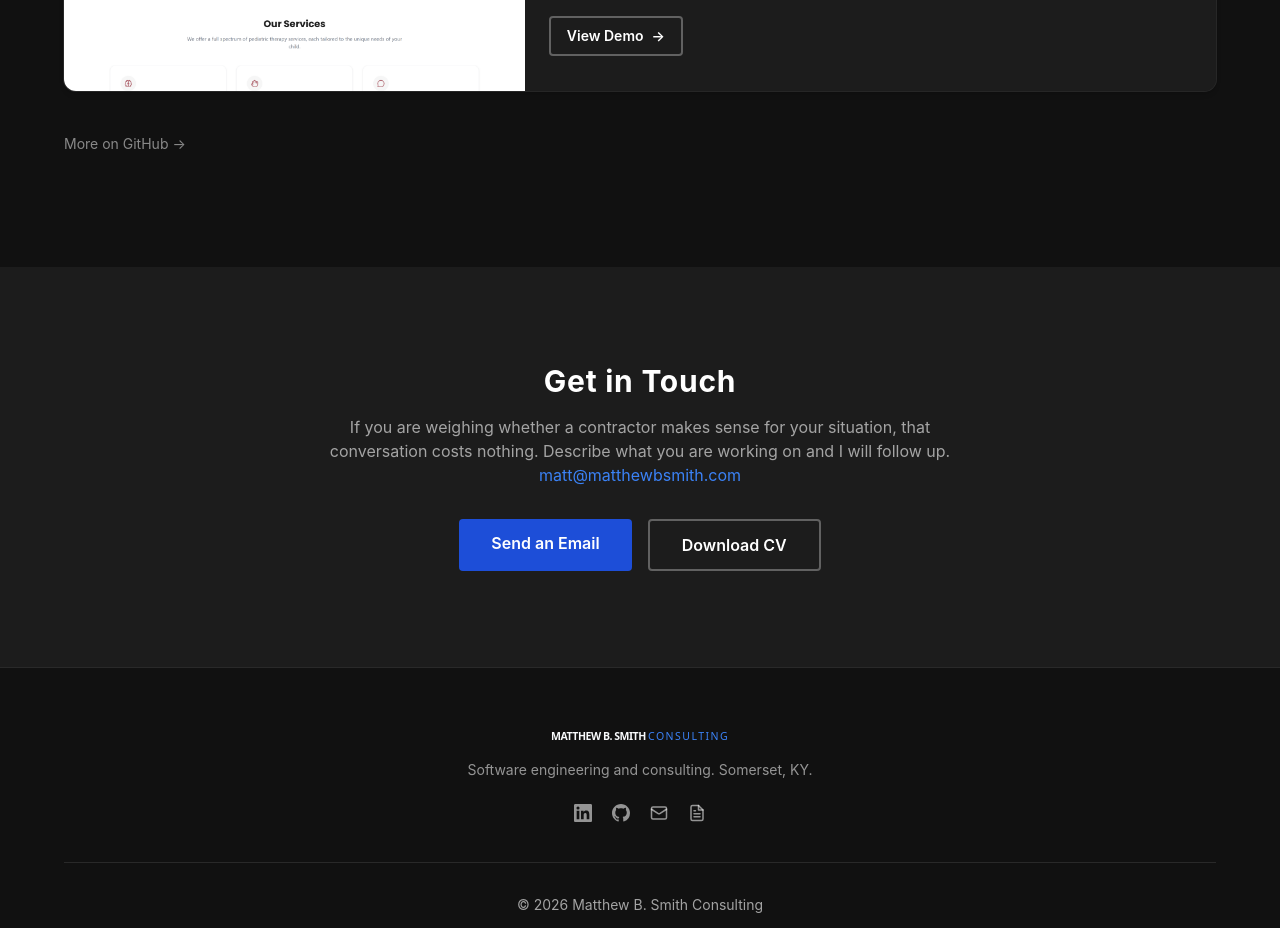
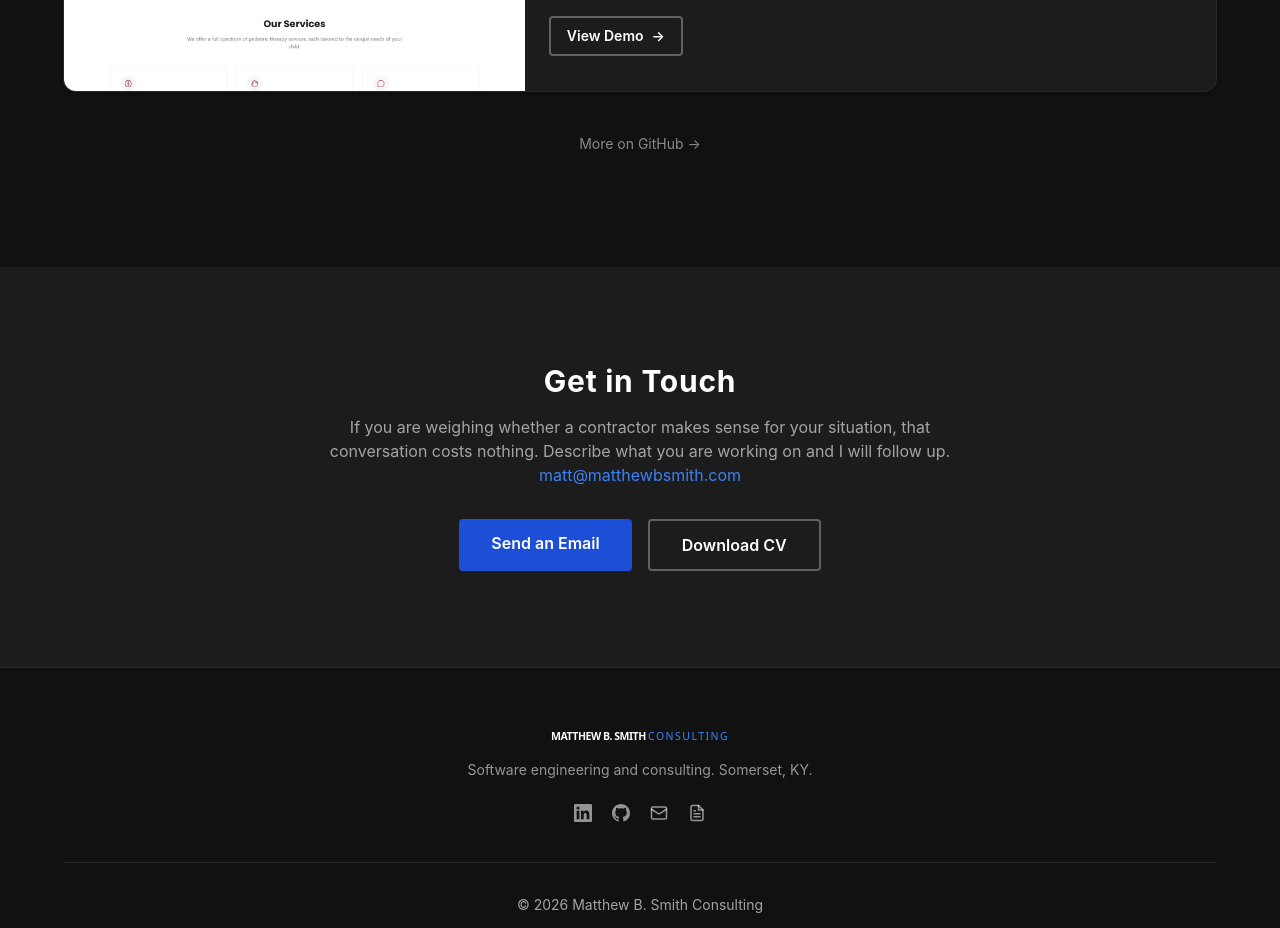
Before and after one commit to msmith1392/mbs, a React (Vite) app: page / in a window 1280 px wide. Shown: the part 4240-5168 px from the top of the page. Built offline with nearby package versions, Linux system fonts and the light colour scheme.

Commit message:
Center align GitHub link in PortfolioPreview component

```diff
--- a/src/components/PortfolioPreview.tsx
+++ b/src/components/PortfolioPreview.tsx
@@ -69,7 +69,7 @@ function PortfolioPreview(): React.JSX.Element {
             );
           })}
         </div>
-        <div className="mt-10">
+        <div className="mt-10 text-center">
           <a
             href="https://github.com/msmith1392"
             target="_blank"
```
